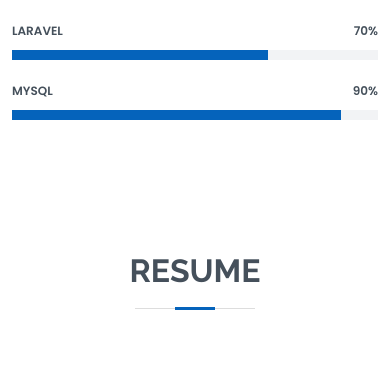
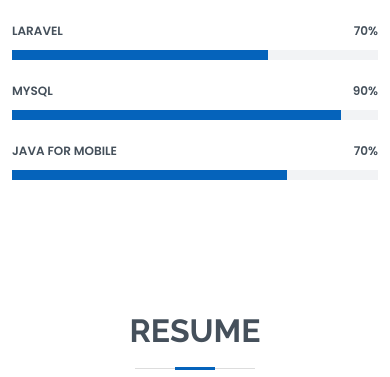
Before and after one commit to kritimauludin/kritimauludin.github.io, a plain HTML site: page index.html in a window 390 px wide. Shown: the part 3046-3423 px from the top of the page. Drawn offline with nearby package versions, Linux system fonts and the light colour scheme.

Commit message:
penambahan progres java for mobile

```diff
--- a/index.html
+++ b/index.html
@@ -189,6 +189,13 @@
               <span class="skill">MySQL <i class="val">90%</i></span>
               <div class="progress-bar-wrap">
                 <div class="progress-bar" role="progressbar" aria-valuenow="90" aria-valuemin="0" aria-valuemax="100"></div>
+              </div>
+            </div>
+
+            <div class="progress">
+              <span class="skill">Java for mobile<i class="val">70%</i></span>
+              <div class="progress-bar-wrap">
+                <div class="progress-bar" role="progressbar" aria-valuenow="75" aria-valuemin="0" aria-valuemax="100"></div>
               </div>
             </div>
 
```
